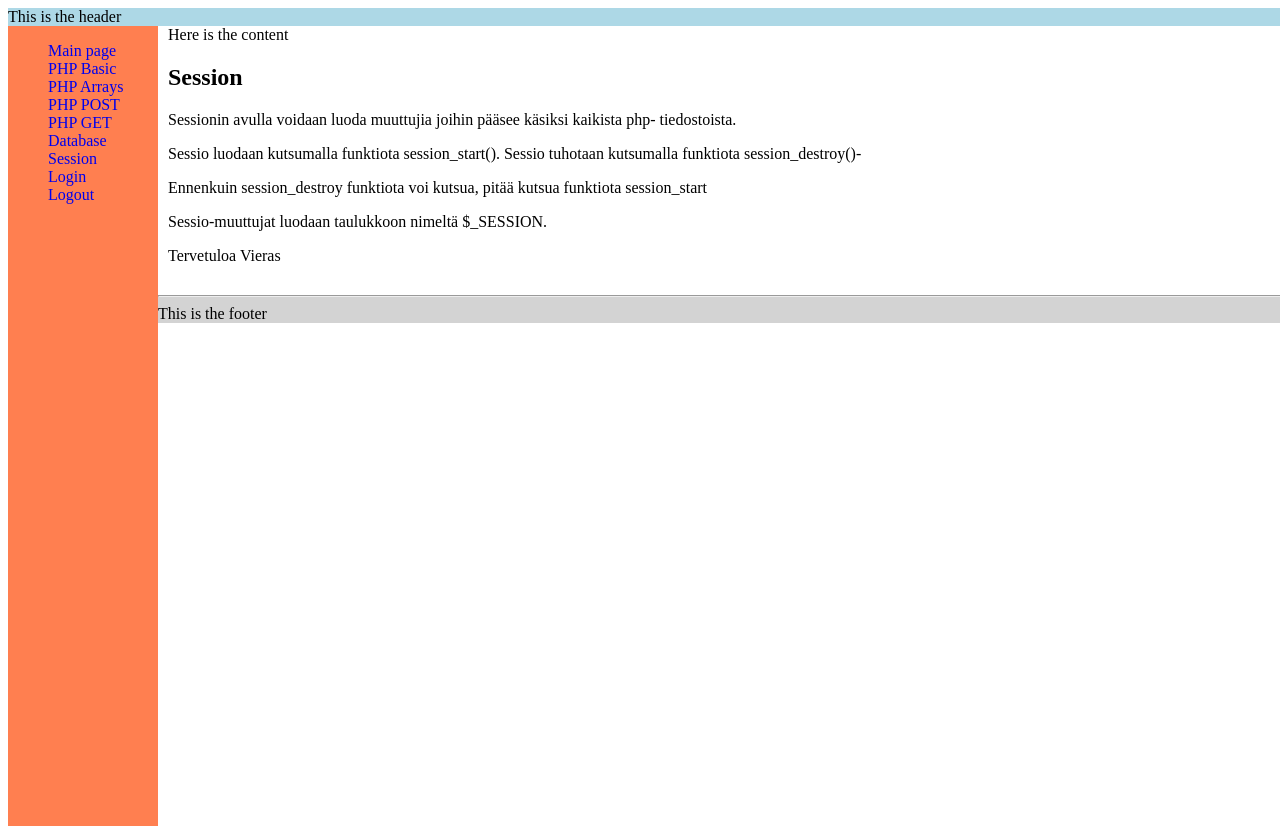
After one commit to Darkstratocaster/intohj, a PHP site: page /session.php in a window 1280 px wide. The commit adds this page. Run offline with PHP 8.4, Linux system fonts and the light colour scheme.

Commit message:
ex7 valmis

```diff
--- a/database.php
+++ b/database.php
@@ -1,3 +1,9 @@
+<?php
+session_start();
+if(!isset($_SESSION['logged_in'])) {
+header('Location:not_logged.php');
+}
+ ?>
 <?php include "menu.php"; ?>
 <?php include "connection.php"; ?>
 	<h2>Database</h2>
--- a/menu.php
+++ b/menu.php
@@ -18,6 +18,8 @@
       		<li><a href="get.php">PHP GET</a></li>
       		<li><a href="database.php">Database</a></li>
       		<li><a href="session.php">Session</a></li>
+      		<li><a href="login_form.php">Login</a></li>
+      		<li><a href="logout.php">Logout</a></li>
 	   </ul>
     </div>
     <div id="content">
--- /dev/null
+++ b/not_logged.php
@@ -0,0 +1,5 @@
+<?php include "menu.php"; ?>
+<p>
+  Sinun pitää olla kirjautunut päästäksesi tälle sivulle.
+</p>
+<?php include "footer.php"; ?>
--- /dev/null
+++ b/session.php
@@ -0,0 +1,27 @@
+<?php include "menu.php"; ?>
+<h2>Session</h2>
+<p>
+  Sessionin avulla voidaan luoda muuttujia joihin pääsee käsiksi kaikista php-
+  tiedostoista.
+</p>
+<p>
+  Sessio luodaan kutsumalla funktiota session_start().
+  Sessio tuhotaan kutsumalla funktiota session_destroy()-
+</p>
+<p>
+  Ennenkuin session_destroy funktiota voi kutsua, pitää kutsua funktiota
+  session_start
+</p>
+<p>
+  Sessio-muuttujat luodaan taulukkoon nimeltä $_SESSION.
+</p>
+<?php
+  session_start();
+  if(isset($_SESSION['logged_in'])) {
+    echo '<p>Tervetuloa '.$_SESSION['username'].'</p>';
+  }
+  else {
+    echo '<p>Tervetuloa Vieras</p>';
+  }
+ ?>
+ <?php include "footer.php"; ?>
```
Also changed, not shown: login.php (added, +16 -0 lines), login_form.php (added, +7 -0 lines), logout.php (added, +9 -0 lines).
